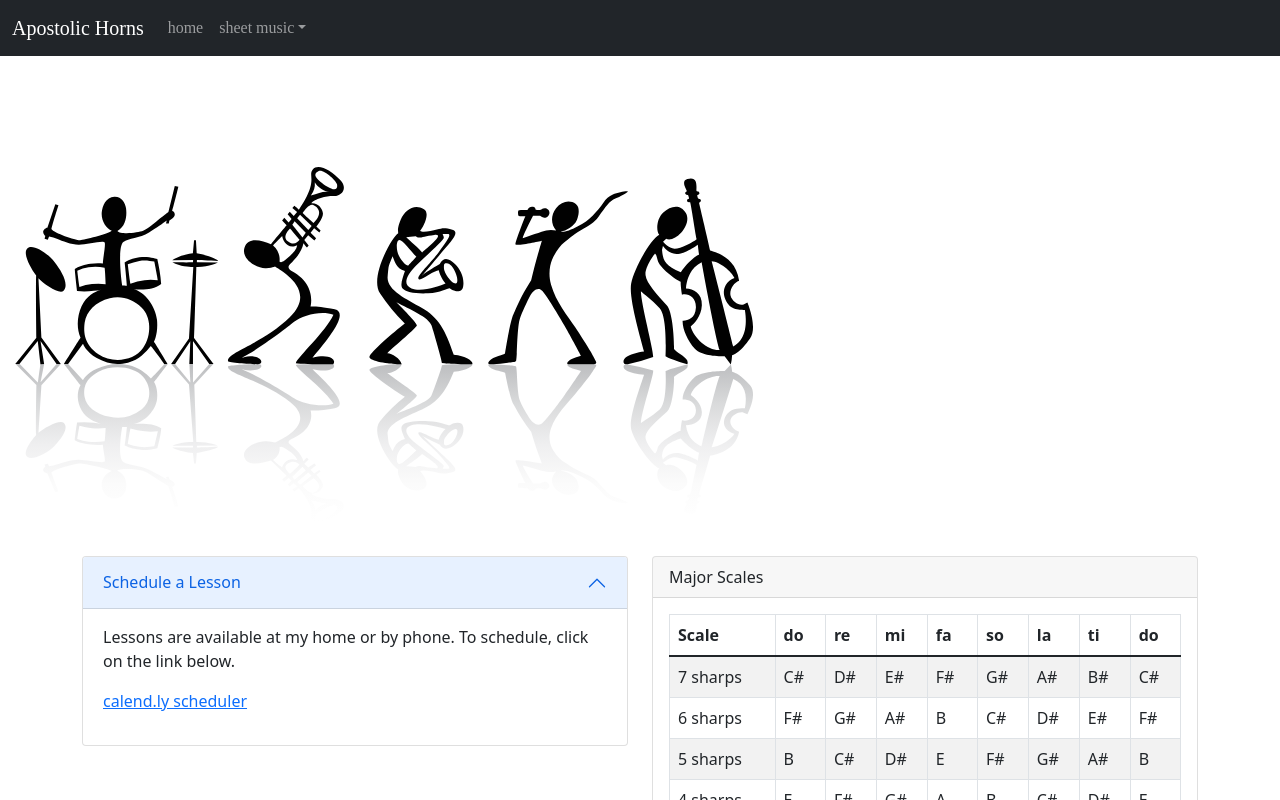
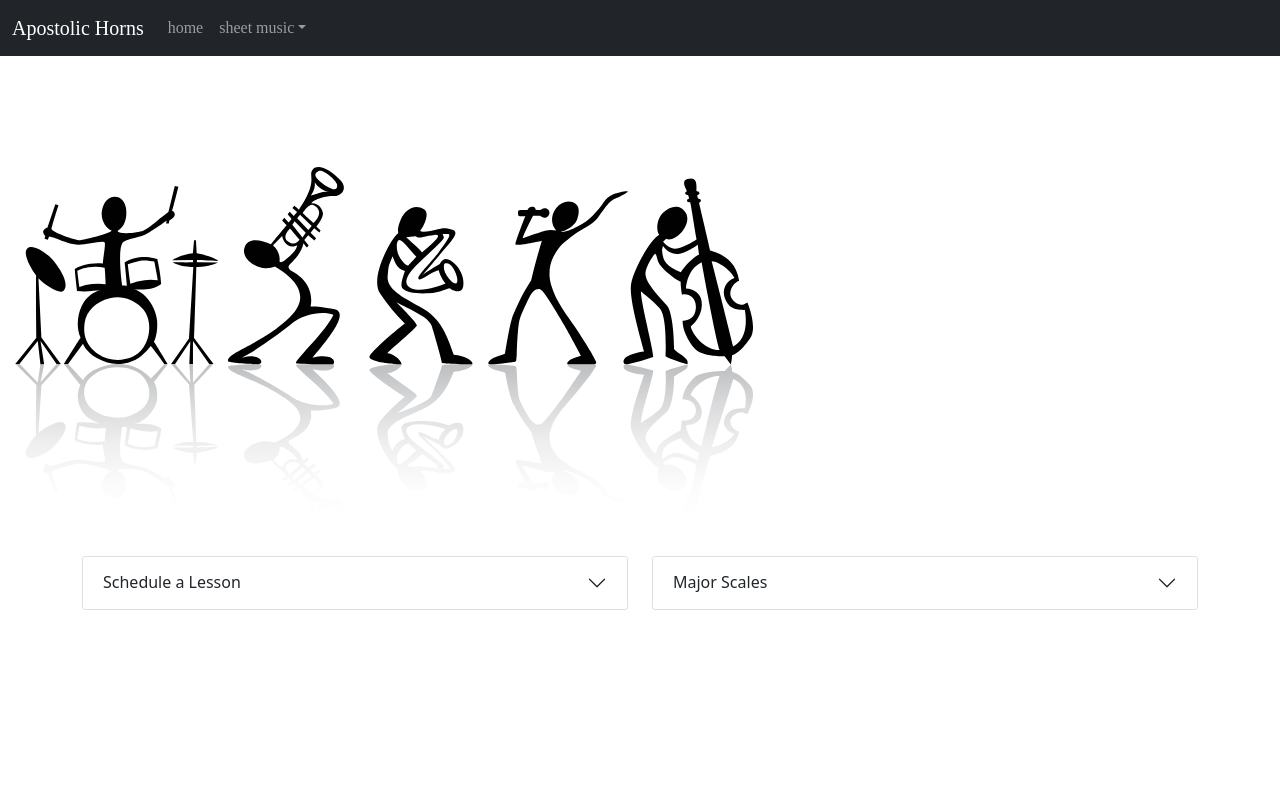
Before and after one commit to Sherrisa/apostolichorns, a React (Create React App) app: page / in a window 1280 px wide. Shown: the top 800 px of the page. Built offline with nearby package versions, Linux system fonts and the light colour scheme.

Commit message:
Scroll Fixed

```diff
--- a/src/index.css
+++ b/src/index.css
@@ -3,7 +3,6 @@ body {
     font: 300 11px/1.4 'Montserrat-Regular', sans-serif;
     color: black;
     background: white;
-    overflow: hidden;
     display: block;
     -webkit-font-smoothing: antialiased;
     -moz-osx-font-smoothing: grayscale;
--- a/src/pages/home.js
+++ b/src/pages/home.js
@@ -3,7 +3,6 @@ import Container from "react-bootstrap/Container";
 import Row from "react-bootstrap/Row";
 import Col from "react-bootstrap/Col";
 import Accordion from "react-bootstrap/Accordion";
-import Card from "react-bootstrap/Card";
 import Header from "../components/Header";
 import MajorScales from "../components/MajorScales";
 
@@ -13,9 +12,9 @@ function Home() {
       <Header />
       <Container>
         <Row>
-          <Col>
+          <Col md={6}>
             <Accordion defaultActiveKey="0">
-              <Accordion.Item eventKey="0">
+              <Accordion.Item eventKey="1">
                 <Accordion.Header>Schedule a Lesson</Accordion.Header>
                 <Accordion.Body>
                   <p>
@@ -32,12 +31,14 @@ function Home() {
             </Accordion>
           </Col>
           <Col>
-            <Card>
-              <Card.Header>Major Scales</Card.Header>
-              <Card.Body>
-                <MajorScales />
-              </Card.Body>
-            </Card>
+          <Accordion defaultActiveKey="0">
+              <Accordion.Item eventKey="1">
+                <Accordion.Header>Major Scales</Accordion.Header>
+                <Accordion.Body>
+                  <MajorScales />
+                </Accordion.Body>
+              </Accordion.Item>
+            </Accordion>
           </Col>
         </Row>
       </Container>
```
